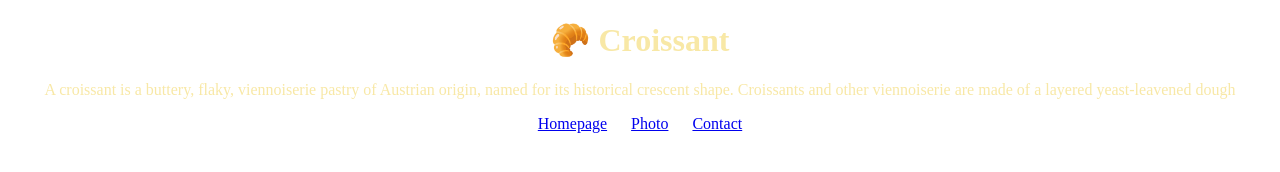
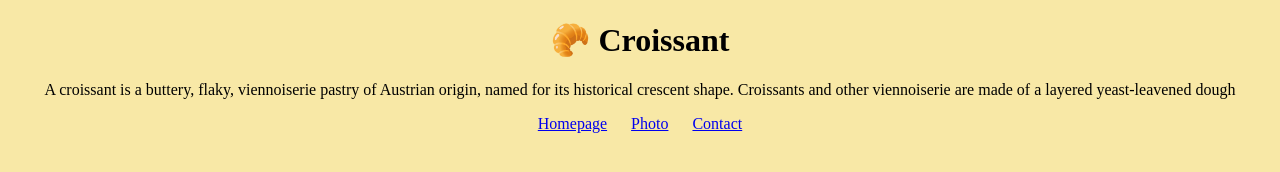
Before and after one commit to asyashenri/Croissant, a plain HTML site: page index.html in a window 1280 px wide. Drawn offline with Linux system fonts and the light colour scheme.

Commit message:
background

```diff
--- a/croissant.css
+++ b/croissant.css
@@ -22,5 +22,5 @@ a:visited {
 }
 
 body {
-  color: #f8e8a6;
+  background: #f8e8a6;
 }
```
